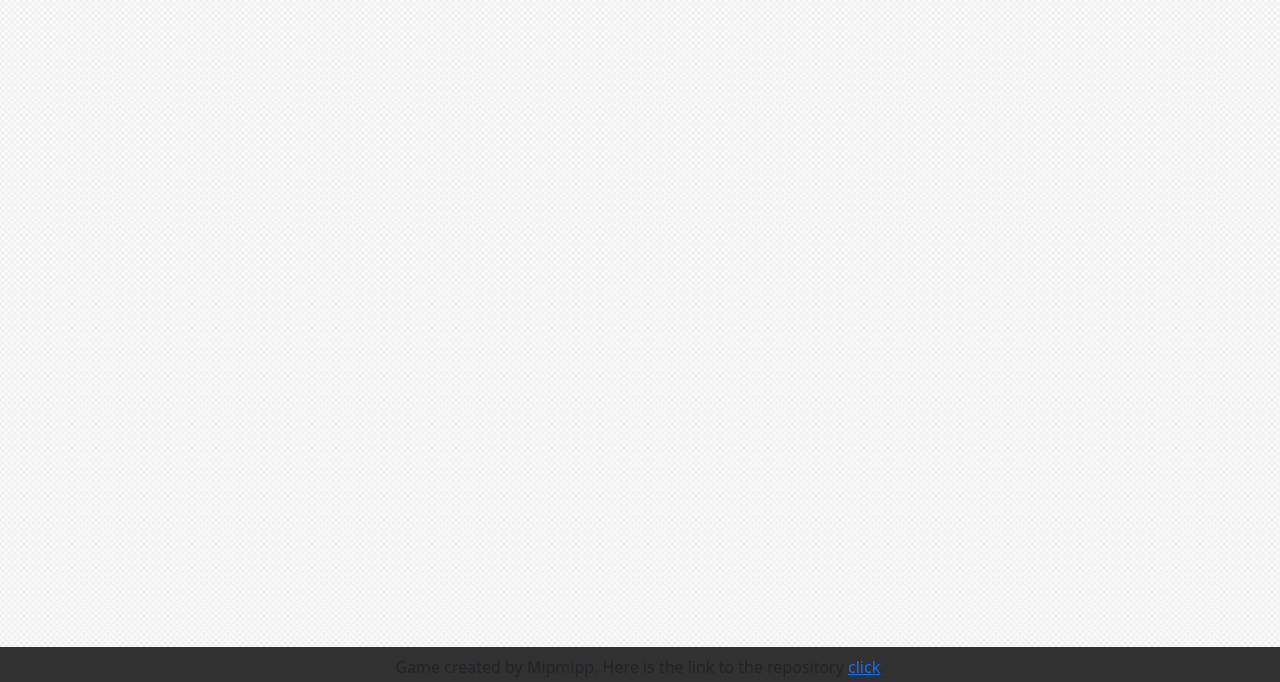
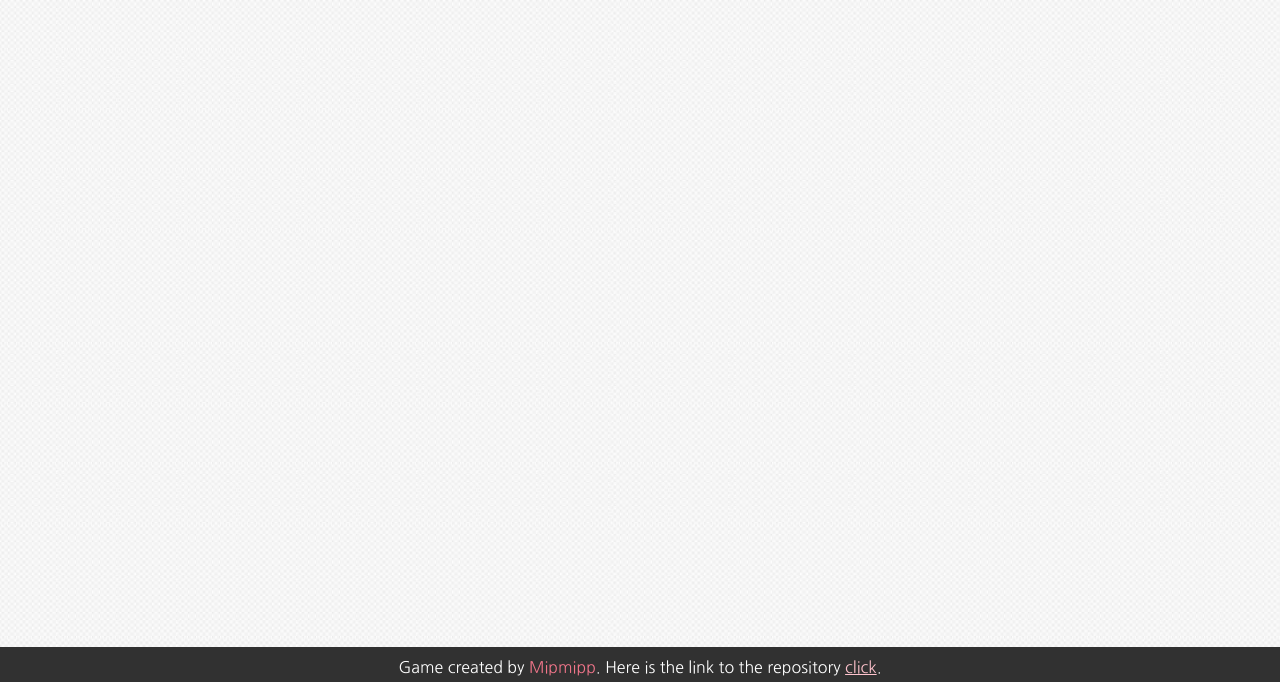
Before and after one commit to Mipmipp/memotest, a website: page index.html in a window 1280 px wide. Shown: the part 73-755 px from the top of the page. Drawn offline with nearby package versions, Linux system fonts and the light colour scheme.

Commit message:
Create styles for footer
Change icons size. Also change color of text and link

```diff
--- a/index.css
+++ b/index.css
@@ -34,3 +34,20 @@ body {
     background-color: #313131;
     grid-area: footer;
 }
+
+.icons {
+    font-size: small;
+}
+
+.information-text {
+    color: white;
+    font-family: 'Nanum Gothic', sans-serif;
+}
+
+.creator-color {
+    color: #f3768b;
+}
+
+.link {
+    color: #ffc3cd;
+}
```
